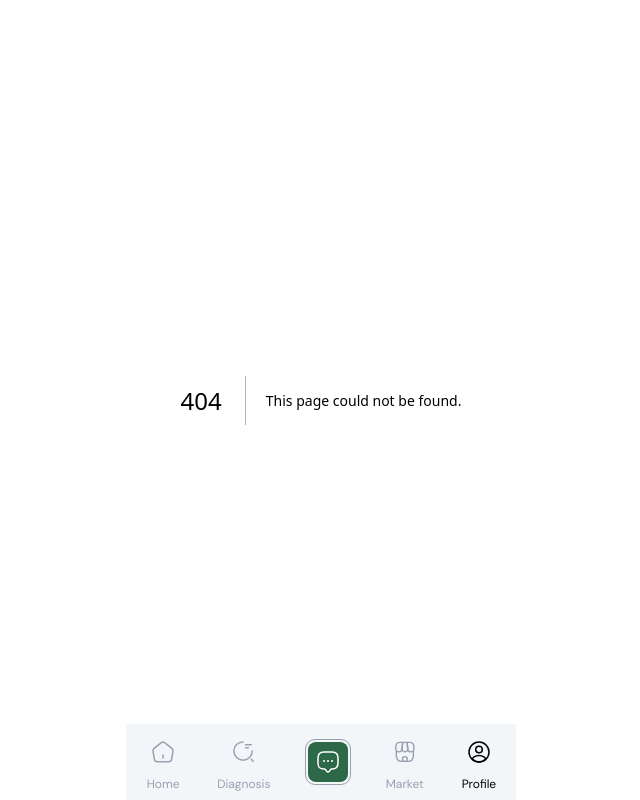
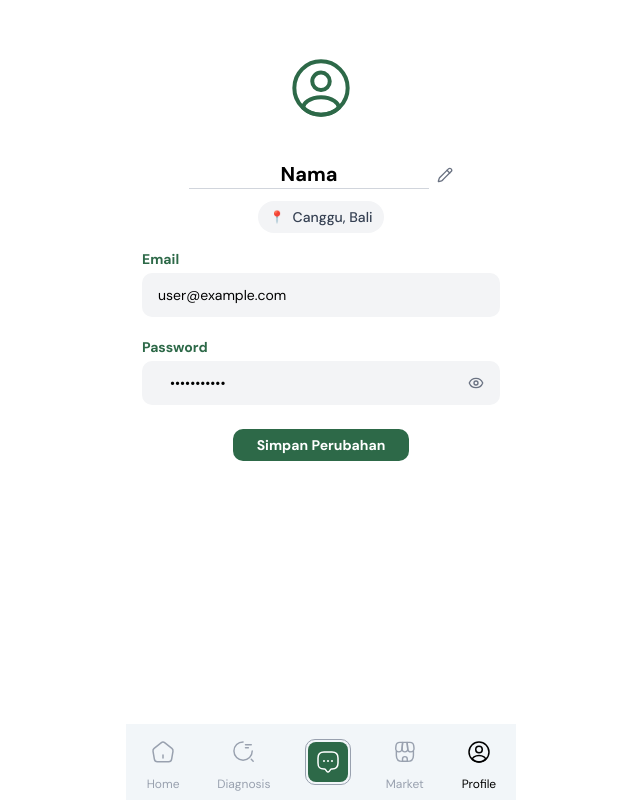
Before and after one commit to qiewi/agrotech, a Next.js app in the folder apps/web/: page /profile in a window 1280 px wide. Before the commit this address had no page. Shown: the whole page, without its empty margins (319-959 px from the left). Built offline with nearby package versions, Linux system fonts and the light colour scheme.

Commit message:
feat : profile page

```diff
--- /dev/null
+++ b/apps/web/src/app/profile/components/ProfileHeader.tsx
@@ -0,0 +1,28 @@
+import { useState } from "react";
+import { Pencil } from "lucide-react";
+import { ProfileIcon } from "@/components/icons/VuesaxIcons";
+
+export default function ProfileHeader() {
+  const [name, setName] = useState('Nama');
+
+  return (
+    <div className="text-center mb-4">
+      <div className="rounded-xl flex items-center justify-center h-32 mb-2">
+        <ProfileIcon className="w-16 h-16 text-greenish" />
+      </div>
+      <div className="flex items-center justify-center gap-2 mb-1">
+          <input
+            type="text"
+            className="font-bold text-xl text-center bg-transparent border-b border-gray-300 focus:outline-none focus:border-greenish w-fit"
+            value={name}
+            onChange={(e) => setName(e.target.value)}
+          />
+          <Pencil className="w-4 h-4 text-gray-500" />
+        </div>
+      <div className="flex items-center justify-center gap-2 text-sm bg-gray-100 px-3 py-1.5 rounded-full w-fit mx-auto mt-3">
+        <span className="text-black text-xs">📍</span>
+        <span className="font-medium text-gray-700">Canggu, Bali</span>
+      </div>
+    </div>
+  );
+}
--- /dev/null
+++ b/apps/web/src/app/profile/components/ProfileInput.tsx
@@ -0,0 +1,40 @@
+import { useState } from "react";
+import { Eye, EyeOff } from "lucide-react";
+
+export default function ProfileInput() {
+  const [email, setEmail] = useState("user@example.com");
+  const [password, setPassword] = useState("password123");
+  const [passwordVisible, setPasswordVisible] = useState(false);
+
+  return (
+    <div className="space-y-5">
+      <div>
+        <label className="text-greenish text-sm font-bold mb-1 block">Email</label>
+        <input
+          type="email"
+          className="w-full bg-gray-100 p-3 pl-4 pr-4 rounded-lg text-sm"
+          value={email}
+          onChange={(e) => setEmail(e.target.value)}
+        />
+      </div>
+
+      <div>
+        <label className="block text-greenish text-sm font-bold mb-1">Password</label>
+        <div className="flex items-center bg-gray-100 rounded-lg pr-4 pl-4">
+          <input
+            type={passwordVisible ? "text" : "password"}
+            className="w-full bg-transparent p-3 pr-2 text-sm focus:outline-none"
+            value={password}
+            onChange={(e) => setPassword(e.target.value)}
+          />
+          <div
+            onClick={() => setPasswordVisible(!passwordVisible)}
+            className="w-4 h-4 text-gray-500 cursor-pointer"
+          >
+            {passwordVisible ? <EyeOff className="w-4 h-4" /> : <Eye className="w-4 h-4" />}
+          </div>
+        </div>
+      </div>
+    </div>
+  );
+}
--- /dev/null
+++ b/apps/web/src/app/profile/components/SaveButton.tsx
@@ -0,0 +1,7 @@
+export default function SaveButton() {
+  return (
+    <button className="bg-greenish hover:bg-greenish/90 text-white text-sm font-bold py-1.5 px-6 rounded-lg transition duration-300 mt-6 block mx-auto">
+      Simpan Perubahan
+    </button>
+  );
+}
--- /dev/null
+++ b/apps/web/src/app/profile/page.tsx
@@ -0,0 +1,15 @@
+'use client';
+
+import ProfileHeader from "./components/ProfileHeader";
+import ProfileForm from "./components/ProfileInput";
+import SaveButton from "./components/SaveButton";
+
+export default function ProfilePage() {
+  return (
+    <div className="w-full px-4 pt-6 pb-24 bg-white">
+      <ProfileHeader />
+      <ProfileForm />
+      <SaveButton />
+    </div>
+  );
+}
```
